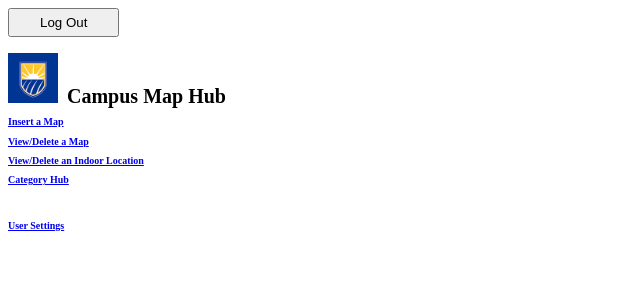
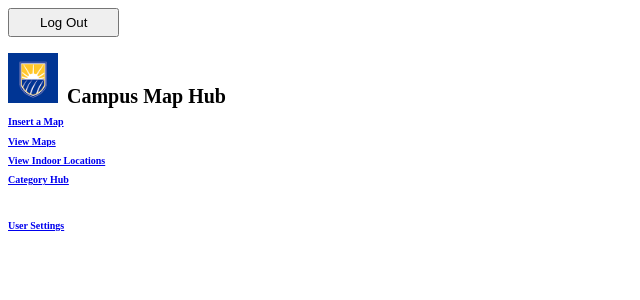
Before and after one commit to jtagaca/RunnerMaps, a PHP site: page /web_backend/php/home/hub.php in a window 1280 px wide. Shown: the top 300 px of the page, without its empty margins (0-640 px from the left). Run offline with PHP 8.4, Linux system fonts and the light colour scheme; the visitor is signed in with stand-in values (Sample User, id 1).

Commit message:
cleaned up hub

```diff
--- a/web_backend/php/home/hub.php
+++ b/web_backend/php/home/hub.php
@@ -15,7 +15,8 @@ require_once("../auth/logout.php");
 
     <body>
         <div>
-            <a href="../auth/login_page.php"><img src="../images/csub.png" alt="school logo" height="50px" style="display: inline;"></a>
+            <a href="../auth/login_page.php"><img src="../images/csub.png"
+            alt="school logo" height="50px" style="display: inline;"></a>
             <h1 style="display: inline; margin: 30px 5px">Campus Map Hub</h1>
         </div>
 
@@ -25,12 +26,12 @@ require_once("../auth/logout.php");
         </h2>
 
         <h2>
-        <a href="../map/delete_page.php"> View/Delete a Map </a>
+        <a href="../map/delete_page.php"> View Maps </a>
         </h2>
 
 
         <h2>
-            <a href="../category/delete_page.php"> View/Delete an Indoor Location </a>
+            <a href="../category/delete_page.php"> View Indoor Locations </a>
         </h2>
 
 
```
